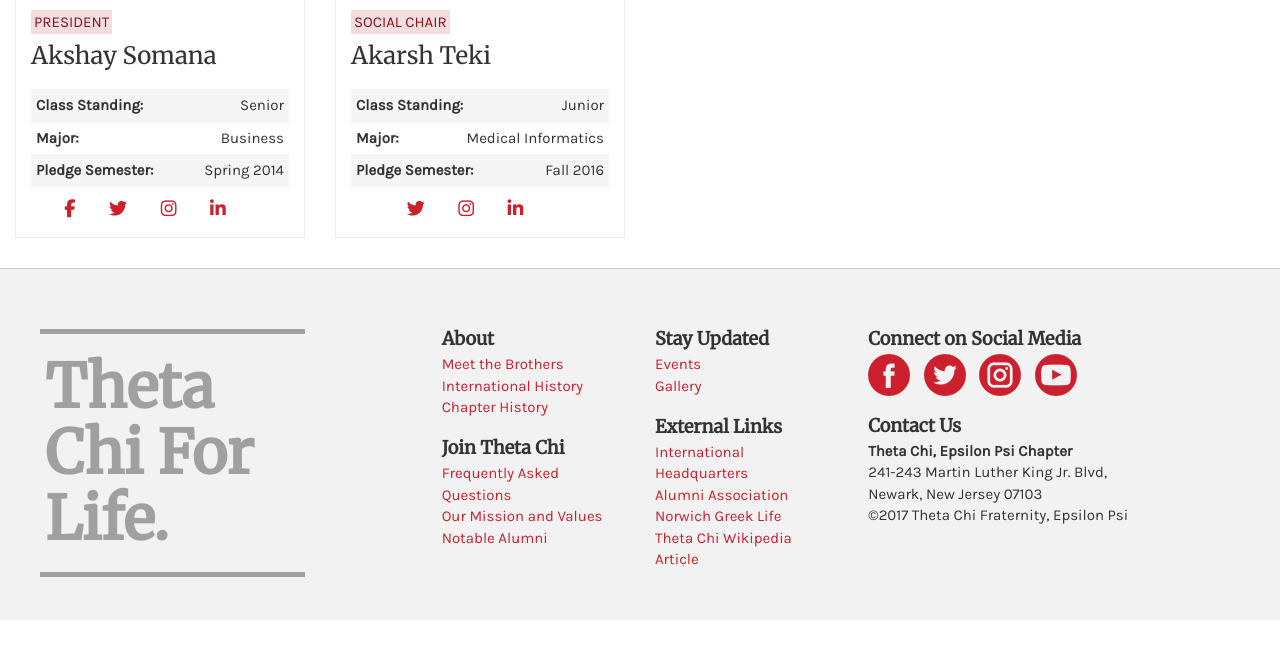
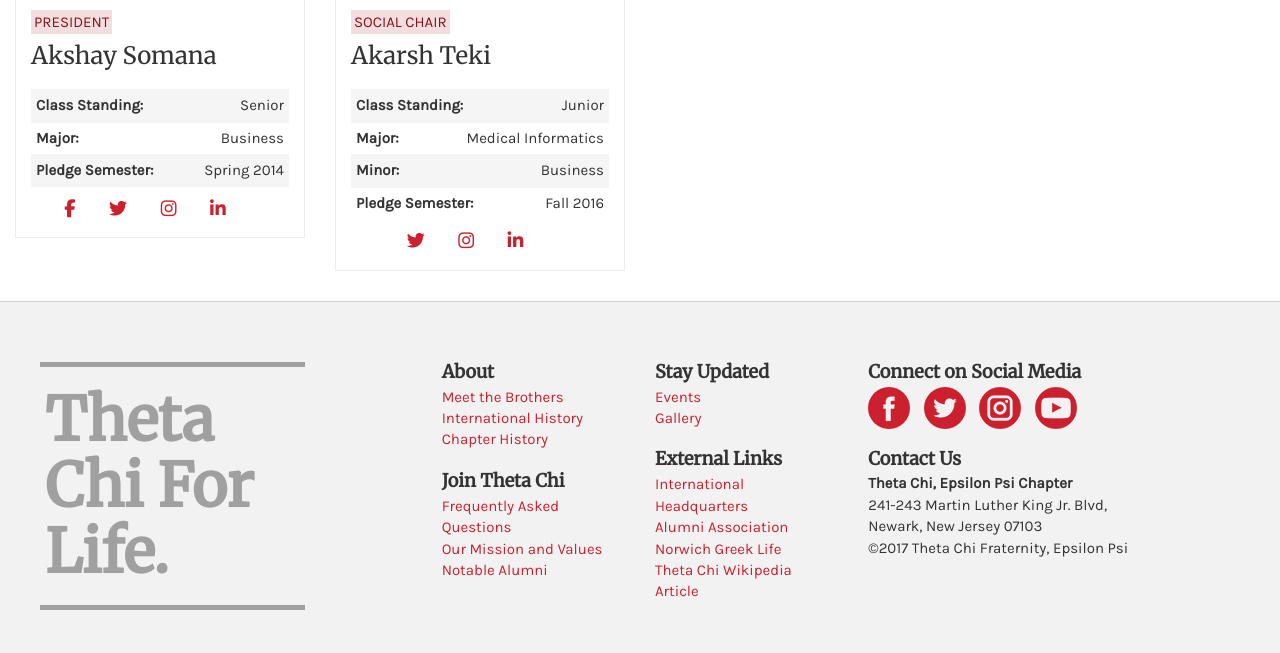
Before and after one commit to madebymiraj/Theta-Chi, a Jekyll site: the page built from meet-the-brothers.html, in a window 1280 px wide, cut to the strip 419-1072 px from the top of the page. Built offline with Jekyll 4.4.1, drawn with Linux system fonts in a browser that asks for light colours; nearby versions of some CDN libraries; before the commit the page ends 1039 px from its top, so only the background shows below that.

Commit message:
Updated '_data/brothers.yml' via CloudCannon

```diff
--- a/_data/brothers.yml
+++ b/_data/brothers.yml
@@ -13,6 +13,7 @@
   position: Social Chair
   year: Junior
   major: Medical Informatics
+  minor: Business
   pledgesemester: Fall 2016
   facebook:
   twitter: alphatango28
```
